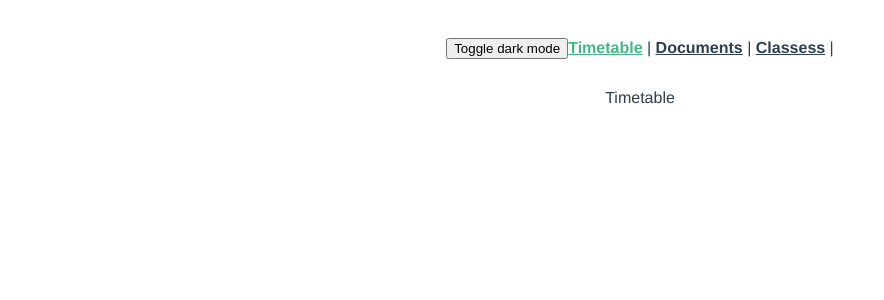
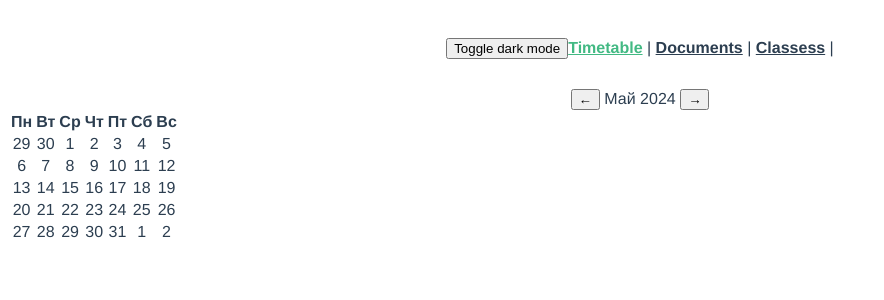
Before and after one commit to Traunin/nephrite, a Vue app: page / in a window 1280 px wide. Shown: the top 300 px of the page, without its empty margins (0-884 px from the left). Built offline with nearby package versions, Linux system fonts and the light colour scheme.

Commit message:
feat: add calendar; add month selector

```diff
--- a/src/views/TimetableView.vue
+++ b/src/views/TimetableView.vue
@@ -1,3 +1,36 @@
-<template>Timetable</template>
+<template>
+  <button @click.prevent="changeMonth(-1)">&larr;</button>
+  {{ displayedMonth }} {{ year }}
+  <button @click.prevent="changeMonth(+1)">&rarr;</button>
+  <month-calendar :month="month" :year="year"></month-calendar>
+</template>
 
-<script setup lang="ts"></script>
+<script setup lang="ts">
+import { ref, computed } from 'vue'
+import MonthCalendar from '@/components/MonthCalendar.vue'
+
+const months: string[] = [
+  'Январь',
+  'Февраль',
+  'Март',
+  'Апрель',
+  'Май',
+  'Июнь',
+  'Июль',
+  'Август',
+  'Сентябрь',
+  'Октябрь',
+  'Ноябрь',
+  'Декабрь',
+]
+
+let currentDate: Date = new Date()
+const year = ref(currentDate.getFullYear())
+const month = ref(currentDate.getMonth())
+
+const displayedMonth = computed(() => months[month.value])
+
+function changeMonth(offset: number) {
+  month.value = (month.value + offset) % 12
+}
+</script>
```
